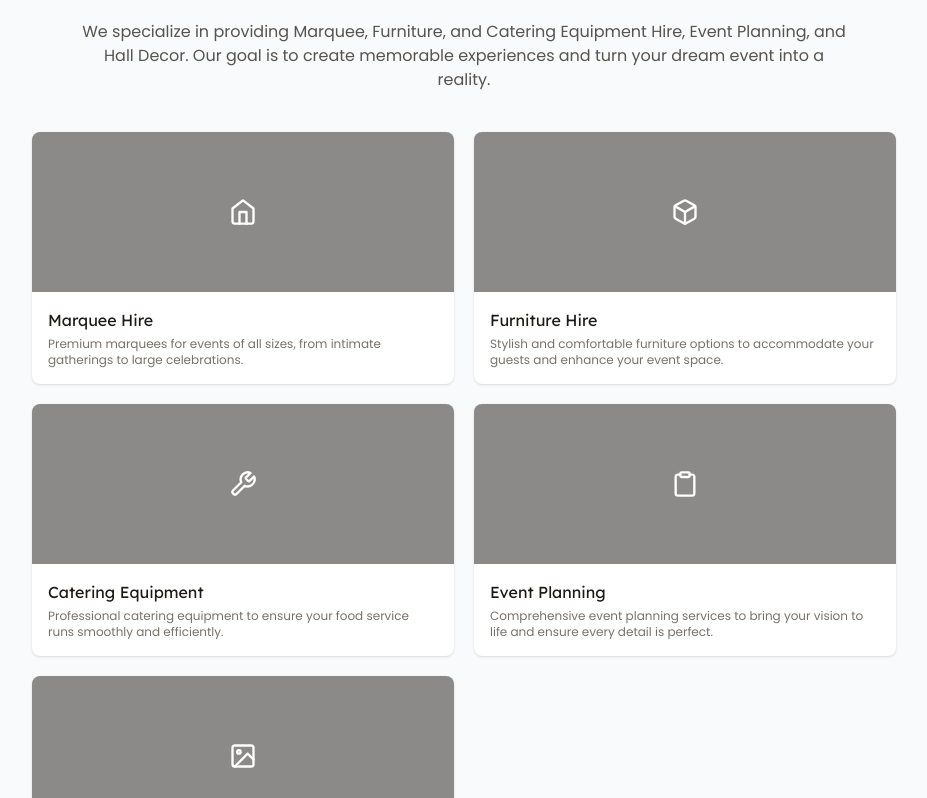
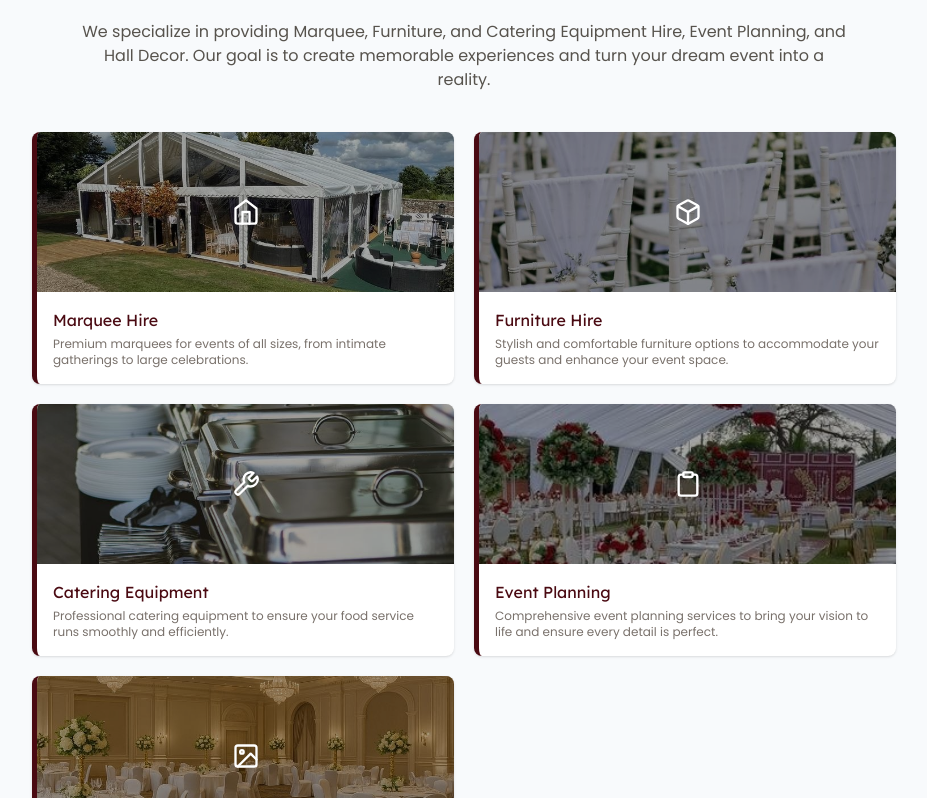
Before and after one commit to Evandereth/cookbox-v2, a React (Vite) app: page /catering in a window 1280 px wide. Shown: the part 2882-3680 px from the top of the page, without its empty margins (176-1103 px from the left). Built offline with nearby package versions, Linux system fonts and the light colour scheme; a web font is replaced by a local one.

Commit message:
no message

```diff
--- a/src/components/Catering.jsx
+++ b/src/components/Catering.jsx
@@ -145,13 +145,13 @@ export default function Catering() {
 
         <div className="max-w-4xl mx-auto px-4 grid sm:grid-cols-2 gap-5">
           {hire.map((h) => (
-            <article key={h.title} className="bg-white rounded-lg shadow-sm overflow-hidden">
+            <article key={h.title} className="bg-white rounded-lg shadow-sm overflow-hidden border-l-5 border-maroon-dark">
               <div className="relative h-40 bg-stone-300">
-                {/* <Pic name={h.img} alt={h.title} /> */}
+                <img className='w-full h-full object-cover' src={h.img} alt="" />
                 <div className="absolute inset-0 bg-black/35 grid place-items-center text-white"><h.icon size={28} /></div>
               </div>
               <div className="p-4">
-                <h3 className="font-head text-stone-900">{h.title}</h3>
+                <h3 className="font-head text-maroon-dark">{h.title}</h3>
                 <p className="text-xs text-stone-500 mt-1">{h.text}</p>
               </div>
             </article>
```
